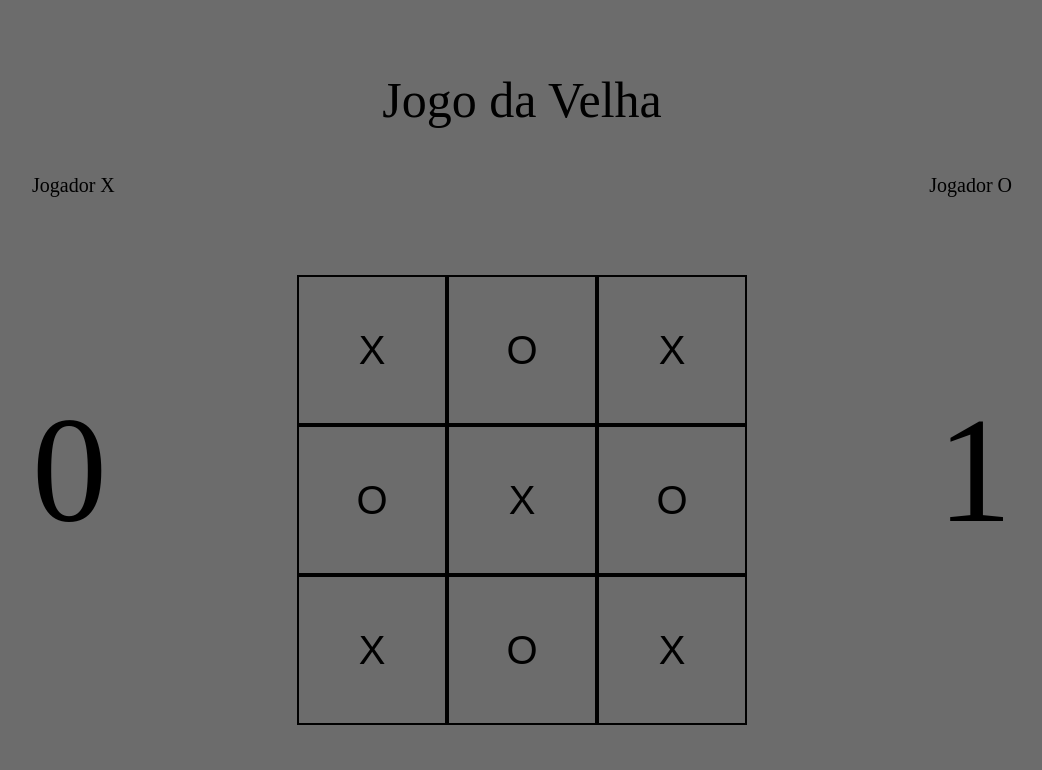
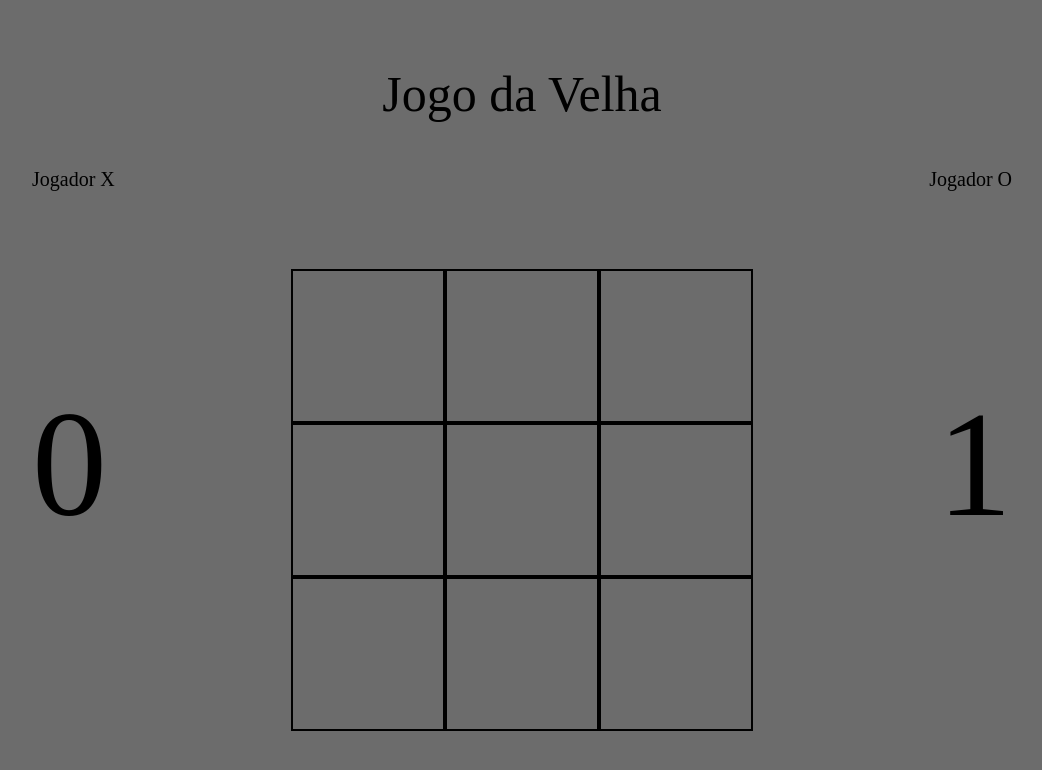
Before and after one commit to Caio-Calhau/jogo-da-velha, a React (Create React App) app: page / in a window 1280 px wide. Shown: the top 770 px of the page, without its empty margins (118-1160 px from the left). Built offline with nearby package versions, Linux system fonts and the light colour scheme.

Commit message:
Commiting again

```diff
--- a/src/App.jsx
+++ b/src/App.jsx
@@ -1,4 +1,4 @@
-import React from "react";
+import React, { useState } from "react";
 import {
   Screen,
   Table,
@@ -13,6 +13,8 @@ import {
 } from "./Components/TableStyles";
 
 function App() {
+  const [value, setValue] = useState("");
+
   return (
     <>
       <Screen>
@@ -28,19 +30,19 @@ function App() {
           </Score>
         </Header>
         <Table>
-          <Square>X</Square>
-          <Square>O</Square>
-          <Square>X</Square>
+          <Square onClick={() => setValue("X")}>{value}</Square>
+          <Square onClick={() => setValue("X")}>{value}</Square>
+          <Square onClick={() => setValue("X")}>{value}</Square>
         </Table>
         <Table>
-          <Square>O</Square>
-          <Square>X</Square>
-          <Square>O</Square>
+          <Square onClick={() => setValue("X")}>{value}</Square>
+          <Square onClick={() => setValue("X")}>{value}</Square>
+          <Square onClick={() => setValue("X")}>{value}</Square>
         </Table>
         <Table>
-          <Square>X</Square>
-          <Square>O</Square>
-          <Square>X</Square>
+          <Square onClick={() => setValue("X")}>{value}</Square>
+          <Square onClick={() => setValue("X")}>{value}</Square>
+          <Square onClick={() => setValue("X")}>{value}</Square>
         </Table>
       </Screen>
     </>
--- a/src/Components/TableStyles.jsx
+++ b/src/Components/TableStyles.jsx
@@ -21,7 +21,7 @@ export const Table = styled.div`
   align-items: center;
 `;
 
-export const Square = styled.button`
+export const Square = styled.div`
   display: flex;
 
   width: 150px;
```
